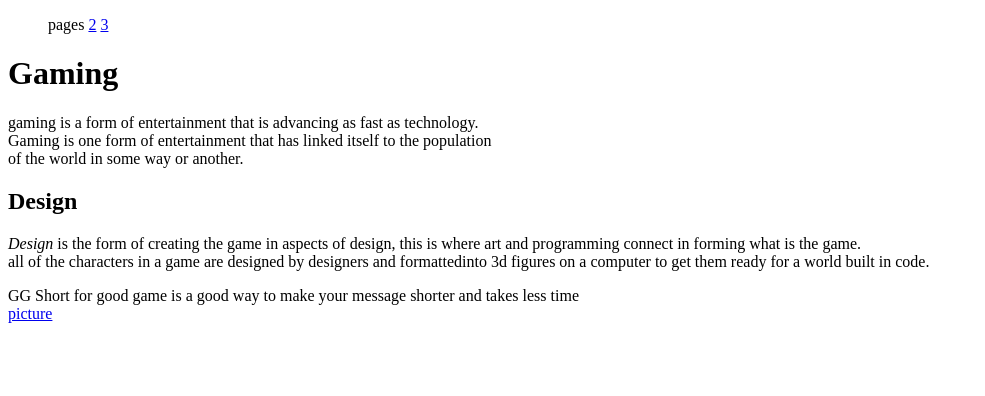
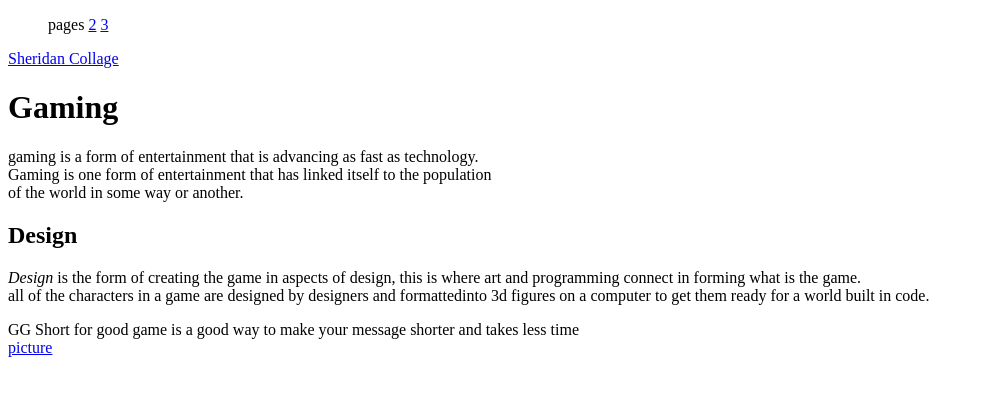
Before and after one commit to dreysonnichols/dreysonnichols.github.io, a plain HTML site: page index.html in a window 1280 px wide. Shown: the whole page, without its empty margins (0-985 px from the left). Drawn offline with Linux system fonts and the light colour scheme.

Commit message:
Update index.html

```diff
--- a/index.html
+++ b/index.html
@@ -7,6 +7,7 @@
 <body>
   <ul>pages
   <a href="dreysonnichols.github.io/page2.html">2</a> <a href="dreysonnichols.github.io/page3.html">3</a></ul>
+  <a href="http://www.sheridan.edu">Sheridan Collage</a>
 <h1>
 <b>Gaming</b>
 </h1>
```
